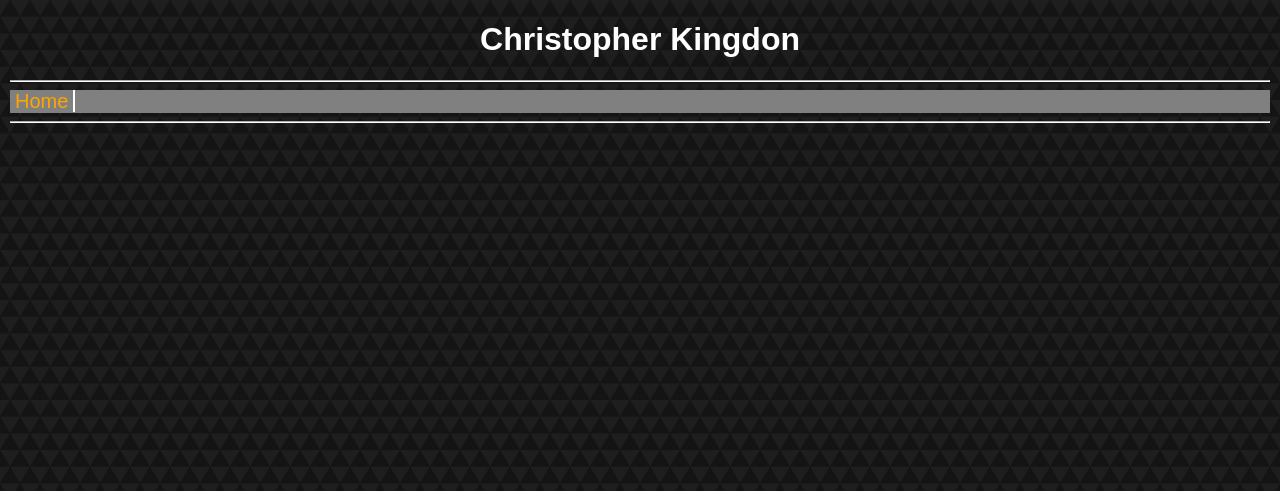
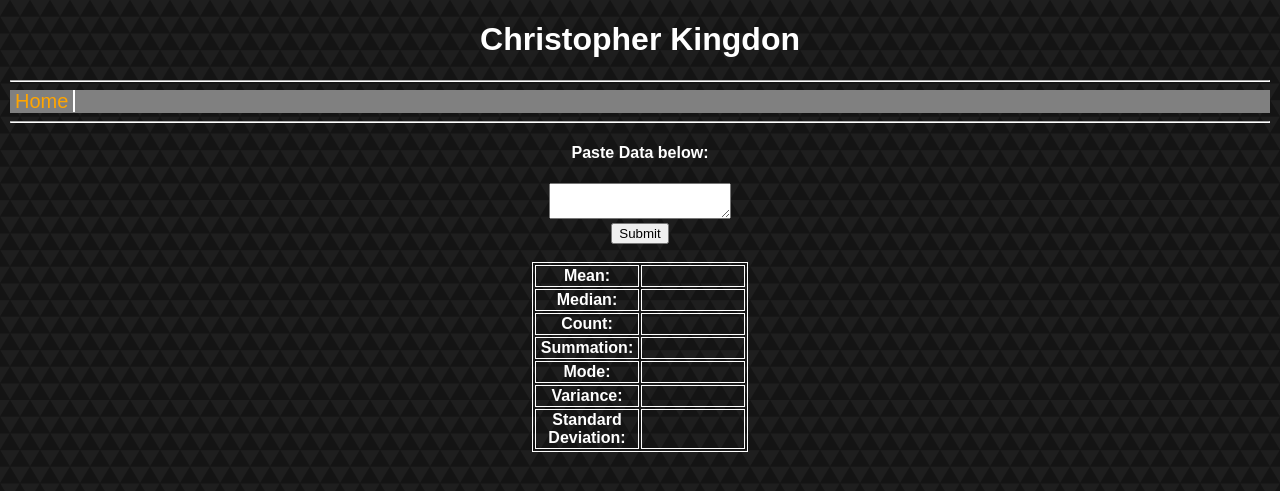
Before and after one commit to ckchessmaster/cop4813InternetProgramming, a PHP site: page /assign3/index.html in a window 1280 px wide. Shown: the top 491 px of the page. Run offline with PHP 8.4, Linux system fonts and the light colour scheme; lists and menus that the app fills with data are empty.

Commit message:
Added form parsing functionality

```diff
--- a/assign3/index.html
+++ b/assign3/index.html
@@ -4,7 +4,24 @@
   <title>Form</title>
   <meta charset="utf-8" />
   <link href="../styles.css" type="text/css" rel="stylesheet" />
+  <script>
+    function calculate() {
+      //Get the data and make it into an array
+      var rawText = document.getElementById('data').value;
+      var delimeters = [' ', '\n', ',']
+      var numbers = rawText.split(/\n|\t| |,/);
 
+      //Convert the text array into a number array
+      for(var i=0; i<textArray.length; i++) {
+        textArray[i] = parseFloat(textArray[i]);
+      }
+
+      //Do some math!
+
+      //Print the results
+
+    }
+  </script>
 </head>
 <body id="testName">
   <h1 class="center">Christopher Kingdon</h1>
@@ -12,7 +29,46 @@
   <div class="menu"><a href="../index.html">Home</a></div>
   <hr />
   <div class="center">
+    <form class="form" id="statsForm" method="post">
 
+    </form>
+
+    <h4>Paste Data below:</h4>
+    <textarea id="data" form="statsForm"></textarea>
+    <br />
+    <button type="button" onClick="calculate()">Submit</button>
+    <br />
+    <br />
+    <table class="center fixedTable">
+      <tr>
+        <th>Mean:</th>
+        <td id="mean"></td>
+      </tr>
+      <tr>
+        <th>Median:</th>
+        <td id="median"></td>
+      </tr>
+      <tr>
+        <th>Count:</th>
+        <td id="count"></td>
+      </tr>
+      <tr>
+        <th>Summation:</th>
+        <td id="summation"></td>
+      </tr>
+      <tr>
+        <th>Mode:</th>
+        <td id="mode"></td>
+      </tr>
+      <tr>
+        <th>Variance:</th>
+        <td id="varience"></td>
+      </tr>
+      <tr>
+        <th>Standard Deviation:</th>
+        <td id="stdDev"></td>
+      </tr>
+    </table>
   </div>
 </body>
 </html>
--- a/styles.css
+++ b/styles.css
@@ -83,3 +83,14 @@ a:hover {
 input {
 
 }
+
+.fixedTable {
+  border: 1px solid white;
+  table-layout: fixed;
+  width: 200px;
+}
+
+.fixedTable th, td {
+  border: 1px solid white;
+  width: 100px;
+}
```
